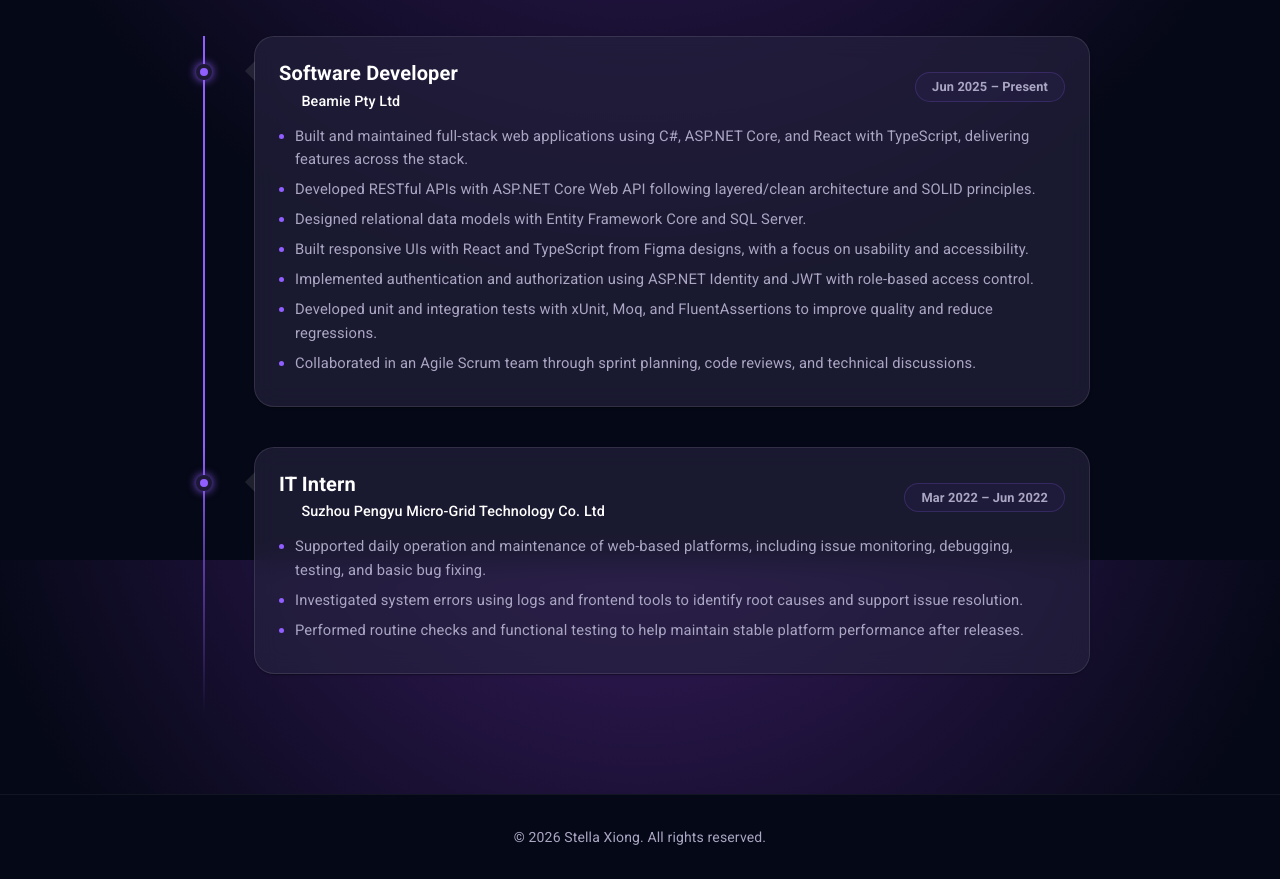
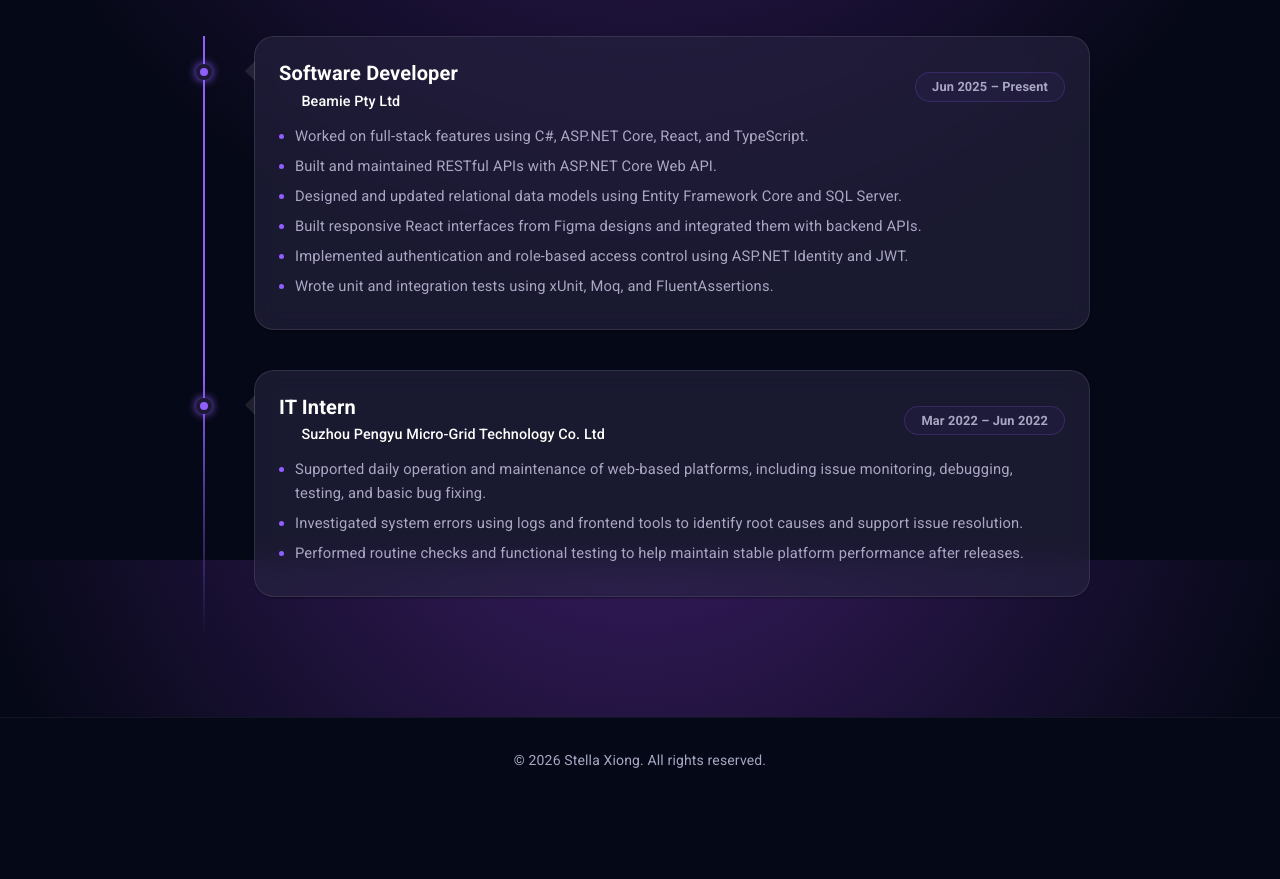
Before and after one commit to Stella-vv/stella-portfolio, a React (Vite) app: page / in a window 1280 px wide. Shown: the part 4240-5119 px from the top of the page. After the commit the page ends 5042 px from the top, so only its background shows below. Built offline with nearby package versions, Linux system fonts and the light colour scheme; some icons are missing.

Commit message:
adjust experience

```diff
--- a/src/Experience/Experience.jsx
+++ b/src/Experience/Experience.jsx
@@ -16,13 +16,12 @@ const experiences = [
     company: 'Beamie Pty Ltd',
     date: 'Jun 2025 – Present',
     points: [
-      'Built and maintained full-stack web applications using C#, ASP.NET Core, and React with TypeScript, delivering features across the stack.',
-      'Developed RESTful APIs with ASP.NET Core Web API following layered/clean architecture and SOLID principles.',
-      'Designed relational data models with Entity Framework Core and SQL Server.',
-      'Built responsive UIs with React and TypeScript from Figma designs, with a focus on usability and accessibility.',
-      'Implemented authentication and authorization using ASP.NET Identity and JWT with role-based access control.',
-      'Developed unit and integration tests with xUnit, Moq, and FluentAssertions to improve quality and reduce regressions.',
-      'Collaborated in an Agile Scrum team through sprint planning, code reviews, and technical discussions.'
+      'Worked on full-stack features using C#, ASP.NET Core, React, and TypeScript.',
+      'Built and maintained RESTful APIs with ASP.NET Core Web API.',
+      'Designed and updated relational data models using Entity Framework Core and SQL Server.',
+      'Built responsive React interfaces from Figma designs and integrated them with backend APIs.',
+      'Implemented authentication and role-based access control using ASP.NET Identity and JWT.',
+      'Wrote unit and integration tests using xUnit, Moq, and FluentAssertions.'
     ]
   },
   {
```
